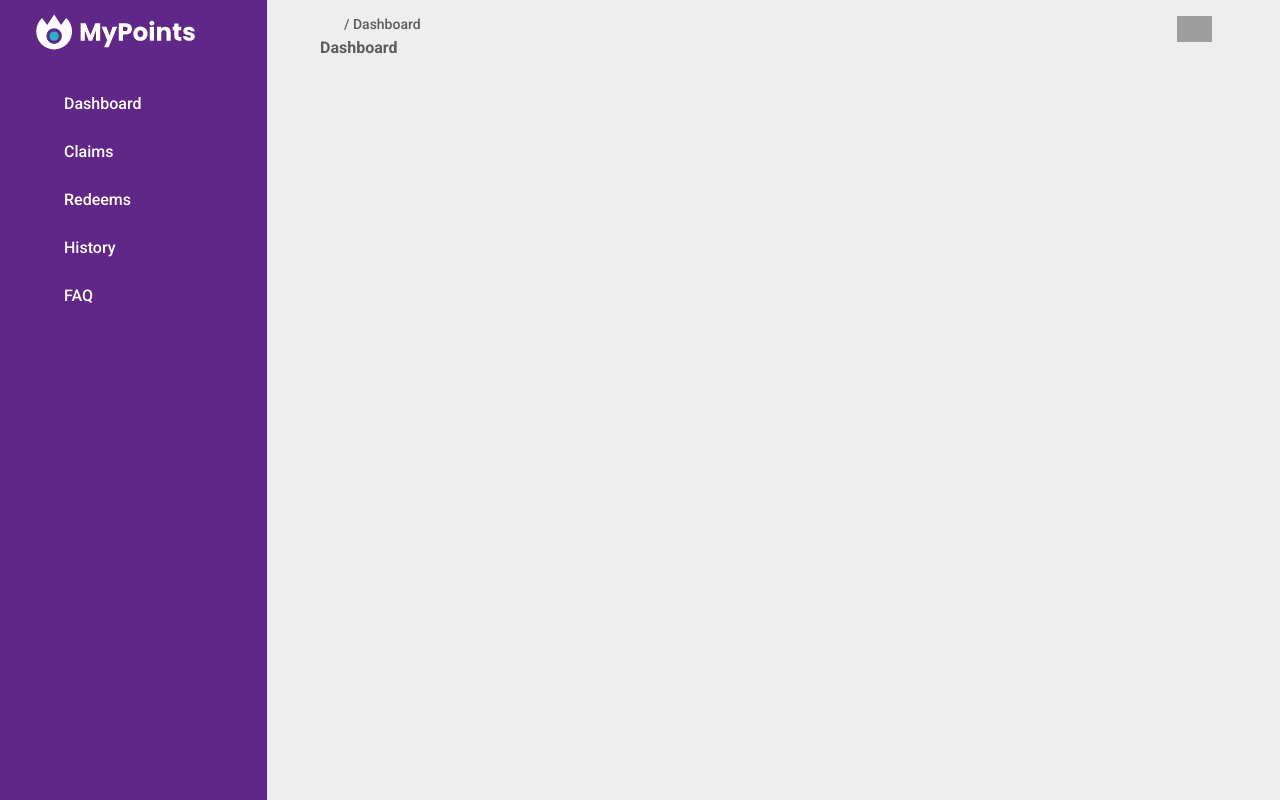
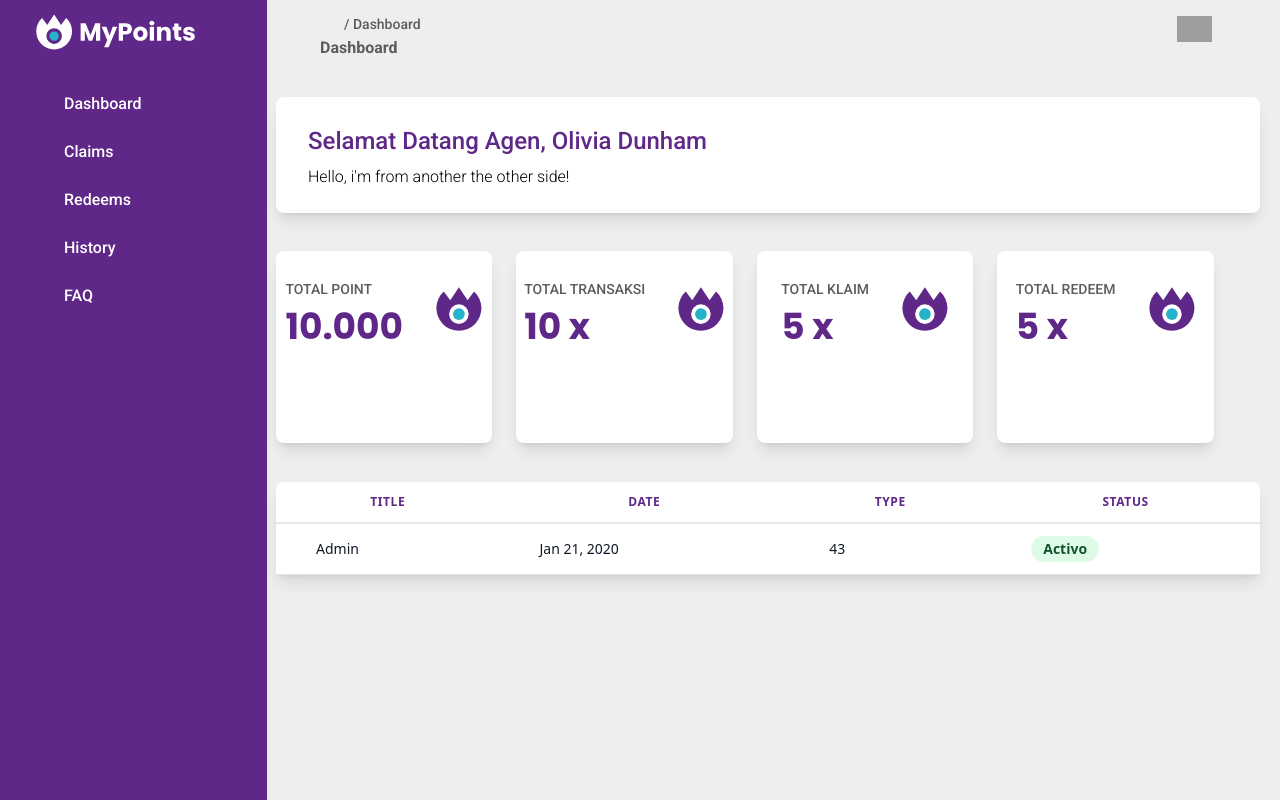
Before and after one commit to yossdev/mypoints-client, a React (Create React App) app: page /dashboard in a window 1280 px wide. Built offline with nearby package versions, Linux system fonts and the light colour scheme; no server answers; grey boxes are pictures that could not be loaded; some icons are missing.

Commit message:
Page Dashboard

```diff
--- /dev/null
+++ b/src/components/UI/organisms/Dashboard/Info.jsx
@@ -0,0 +1,97 @@
+import flower from '../../../../assets/flower.svg'
+
+const Info = () => {
+  return (
+    <div className="mb-8 font-roboto">
+      <div
+        style={{ width: '22%' }}
+        className="inline-block mr-6 rounded-lg overflow-hidden shadow-lg bg-white pt-5 pb-24"
+      >
+        <div className="flex mx-auto justify-center">
+          <div className="flex-initial mr-4">
+            <p className="my-2 text-sm font-roboto text-darkgrey">
+              TOTAL POINT
+            </p>
+
+            <h3 className="text-4xl text-purple font-bold font-poppins">
+              10.000
+            </h3>
+          </div>
+
+          <img
+            alt="uang"
+            src={flower}
+            className="flex-initial w-12 ml-4 rounded-full"
+          />
+        </div>
+      </div>
+
+      <div
+        style={{ width: '22%' }}
+        className="inline-block mr-6 rounded-lg overflow-hidden shadow-lg bg-white pt-5 pb-24"
+      >
+        <div className="flex mx-auto justify-center">
+          <div className="flex-initial mr-4">
+            <p className="my-2 text-sm font-roboto text-darkgrey">
+              TOTAL TRANSAKSI
+            </p>
+
+            <h3 className="text-4xl text-purple font-bold font-poppins">
+              10 x
+            </h3>
+          </div>
+
+          <img
+            alt="uang"
+            src={flower}
+            className="flex-initial w-12 ml-4 rounded-full"
+          />
+        </div>
+      </div>
+
+      <div
+        style={{ width: '22%' }}
+        className="inline-block mr-6 rounded-lg overflow-hidden shadow-lg bg-white pt-5 pb-24"
+      >
+        <div className="flex mx-auto justify-center">
+          <div className="flex-initial mr-4">
+            <p className="my-2 text-sm font-roboto text-darkgrey">
+              TOTAL KLAIM
+            </p>
+
+            <h3 className="text-4xl text-purple font-bold font-poppins">5 x</h3>
+          </div>
+
+          <img
+            alt="uang"
+            src={flower}
+            className="flex-initial w-12 ml-4 rounded-full"
+          />
+        </div>
+      </div>
+
+      <div
+        style={{ width: '22%' }}
+        className="inline-block mr-6 rounded-lg overflow-hidden shadow-lg bg-white pt-5 pb-24"
+      >
+        <div className="flex mx-auto justify-center">
+          <div className="flex-initial mr-4">
+            <p className="my-2 text-sm font-roboto text-darkgrey">
+              TOTAL REDEEM
+            </p>
+
+            <h3 className="text-4xl text-purple font-bold font-poppins">5 x</h3>
+          </div>
+
+          <img
+            alt="uang"
+            src={flower}
+            className="flex-initial w-12 ml-4 rounded-full"
+          />
+        </div>
+      </div>
+    </div>
+  )
+}
+
+export default Info
--- /dev/null
+++ b/src/components/UI/organisms/Dashboard/LatestHistory.jsx
@@ -0,0 +1,48 @@
+import React from 'react'
+
+const LatestHistory = () => {
+  return (
+    <table className="w-full table-auto shadow-lg">
+      <thead>
+        <tr>
+          <th className="rounded-tl-lg px-10 py-3 border-b-2 border-gray-200 bg-white text-xs font-semibold text-purple uppercase tracking-wider">
+            TITLE
+          </th>
+          <th className="px-10 py-3 border-b-2 border-gray-200 bg-white text-xs font-semibold text-purple uppercase tracking-wider">
+            DATE
+          </th>
+          <th className="px-10 py-3 border-b-2 border-gray-200 bg-white text-xs font-semibold text-purple uppercase tracking-wider">
+            TYPE
+          </th>
+          <th className="rounded-tr-lg px-10 py-3 border-b-2 border-gray-200 bg-white text-xs font-semibold text-purple uppercase tracking-wider">
+            Status
+          </th>
+        </tr>
+      </thead>
+      <tbody>
+        <tr>
+          <td className="px-10 py-3 border-b border-gray-200 bg-white text-sm">
+            <p className="text-gray-900 whitespace-no-wrap">Admin</p>
+          </td>
+          <td className="px-10 py-3 border-b border-gray-200 bg-white text-sm">
+            <p className="text-gray-900 whitespace-no-wrap">Jan 21, 2020</p>
+          </td>
+          <td className="px-10 py-3 border-b border-gray-200 bg-white text-sm">
+            <p className="text-gray-900 whitespace-no-wrap">43</p>
+          </td>
+          <td className="px-10 py-3 border-b border-gray-200 bg-white text-sm">
+            <span className="relative inline-block px-3 py-1 font-semibold text-green-900 leading-tight">
+              <span
+                aria-hidden
+                className="absolute inset-0 bg-green-200 opacity-50 rounded-full"
+              ></span>
+              <span className="relative">Activo</span>
+            </span>
+          </td>
+        </tr>
+      </tbody>
+    </table>
+  )
+}
+
+export default LatestHistory
--- /dev/null
+++ b/src/components/UI/organisms/Dashboard/SelamatDatang.jsx
@@ -0,0 +1,19 @@
+const SelamatDatang = () => {
+  return (
+    <div
+      style={{ width: '100%' }}
+      className="inline-block mb-8 rounded-lg overflow-hidden shadow-lg bg-white"
+    >
+      <div className="mt-5 ml-5 px-3 pb-6 pt-2">
+        <h3 className="text-2xl text-purple bold font-roboto">
+          Selamat Datang Agen, Olivia Dunham
+        </h3>
+        <p className="mt-2 font-roboto font-light">
+          Hello, i'm from another the other side!
+        </p>
+      </div>
+    </div>
+  )
+}
+
+export default SelamatDatang
--- a/src/components/pages/Dashboard/index.jsx
+++ b/src/components/pages/Dashboard/index.jsx
@@ -1,13 +1,17 @@
 import UserMenu from '../../UI/organisms/UserMenu'
 import Sidebar from '../../UI/organisms/Sidebar'
+import SelamatDatang from '../../UI/organisms/Dashboard/SelamatDatang'
+import Info from '../../UI/organisms/Dashboard/Info'
+import LatestHistory from '../../UI/organisms/Dashboard/LatestHistory'
 
 import { HomeIcon } from '@primer/octicons-react'
 
 const Dashboard = () => {
   document.title = 'Dashboard'
+  document.body.style = 'background: #EEEEEE;'
 
   return (
-    <div className="h-screen bg-grey">
+    <>
       <Sidebar />
       <UserMenu />
 
@@ -16,7 +20,20 @@ const Dashboard = () => {
         <span className="text-sm ml-2 text-darkgrey">/ Dashboard</span> <br />
         <span className="text-md text-darkgrey font-bold">Dashboard</span>
       </div>
-    </div>
+
+      <div
+        style={{
+          marginTop: '17px',
+          width: '80%',
+          float: 'right',
+          padding: '20px',
+        }}
+      >
+        <SelamatDatang />
+        <Info />
+        <LatestHistory />
+      </div>
+    </>
   )
 }
 
```
Also changed, not shown: src/assets/flower.svg (added).
